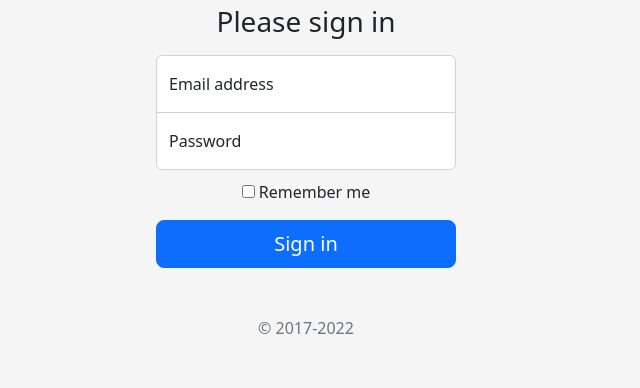
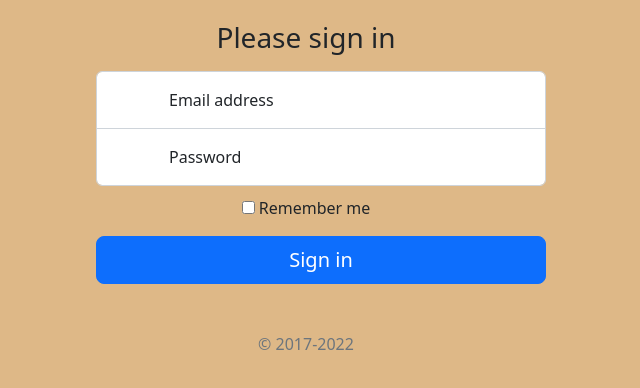
Before and after one commit to djgfif/team_project, a plain HTML site: page teamProject/MyShoppingMall/login.html in a window 1280 px wide. Shown: the part 260-648 px from the top of the page, without its empty margins (334-974 px from the left). Drawn offline with Linux system fonts and the light colour scheme.

Commit message:
Update login.html

```diff
--- a/teamProject/MyShoppingMall/login.html
+++ b/teamProject/MyShoppingMall/login.html
@@ -11,6 +11,23 @@
   <link rel="canonical" href="#">
   <link href="../MyShoppingMall/assets/vendor/bootstrap/css/bootstrap.min.css" rel="stylesheet">
   <link href="assets/css/signin.css" rel="stylesheet">
+<style>
+   body {
+    padding-top: 4.5rem;
+    background-color: burlywood;
+    position: relative;
+  }
+    .form-control {
+        width: 150%;
+        position: relative;
+        left: -20%
+    }
+    .btn {
+       width: 150%;
+        position: relative;
+        left: -20%
+    }
+</style>
 </head>
 <body class="text-center">
   <main class="form-signin w-100 m-auto">
@@ -32,7 +49,7 @@
           <input type="checkbox" id="remember-me"> Remember me
         </label>
       </div>
-      <button class="w-100 btn btn-lg btn-primary" type="submit">Sign in</button>
+      <button class="btn btn-lg btn-primary" type="submit">Sign in</button>
       <p class="mt-5 mb-3 text-muted">&copy; 2017-2022</p>
     </form>
   </main>
```
